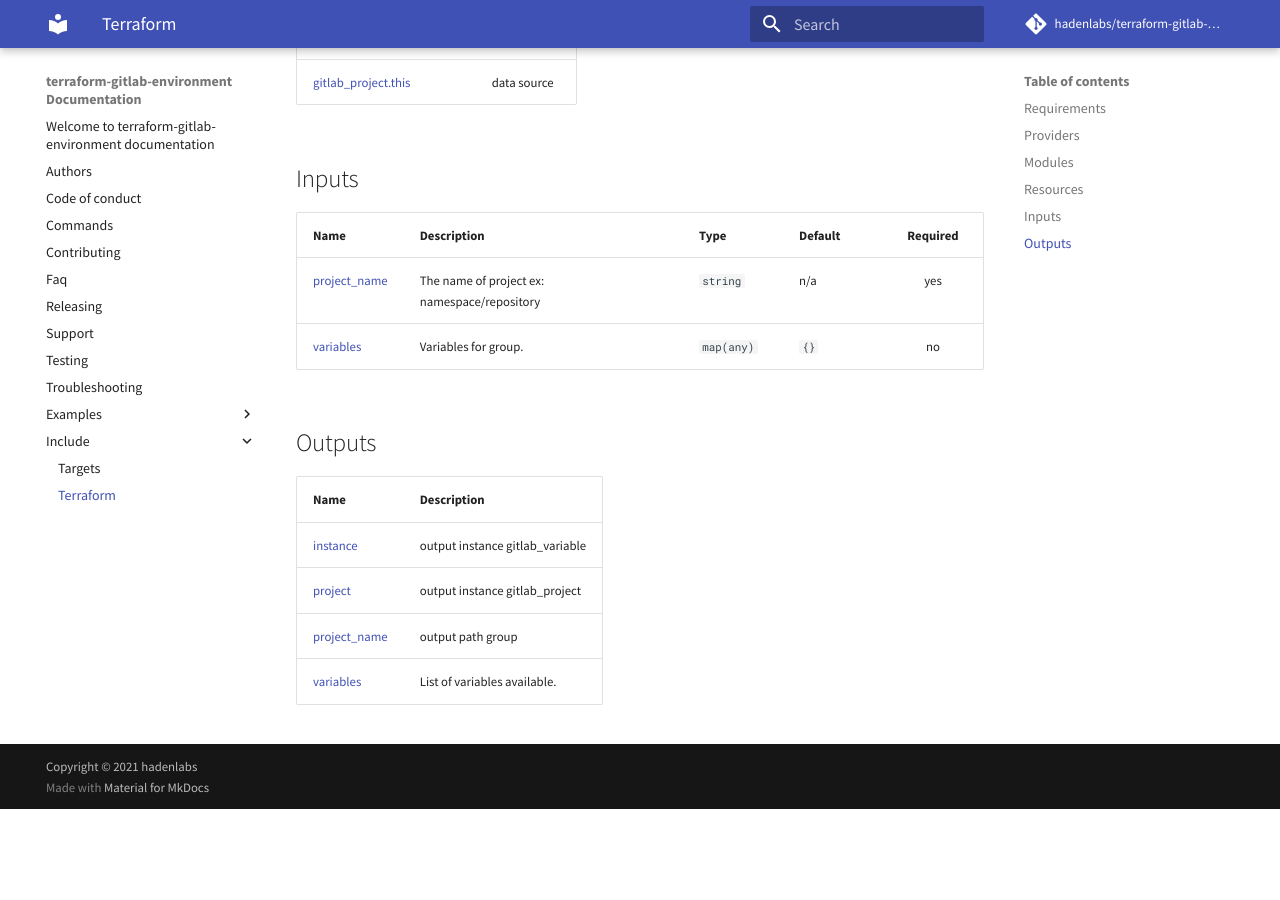
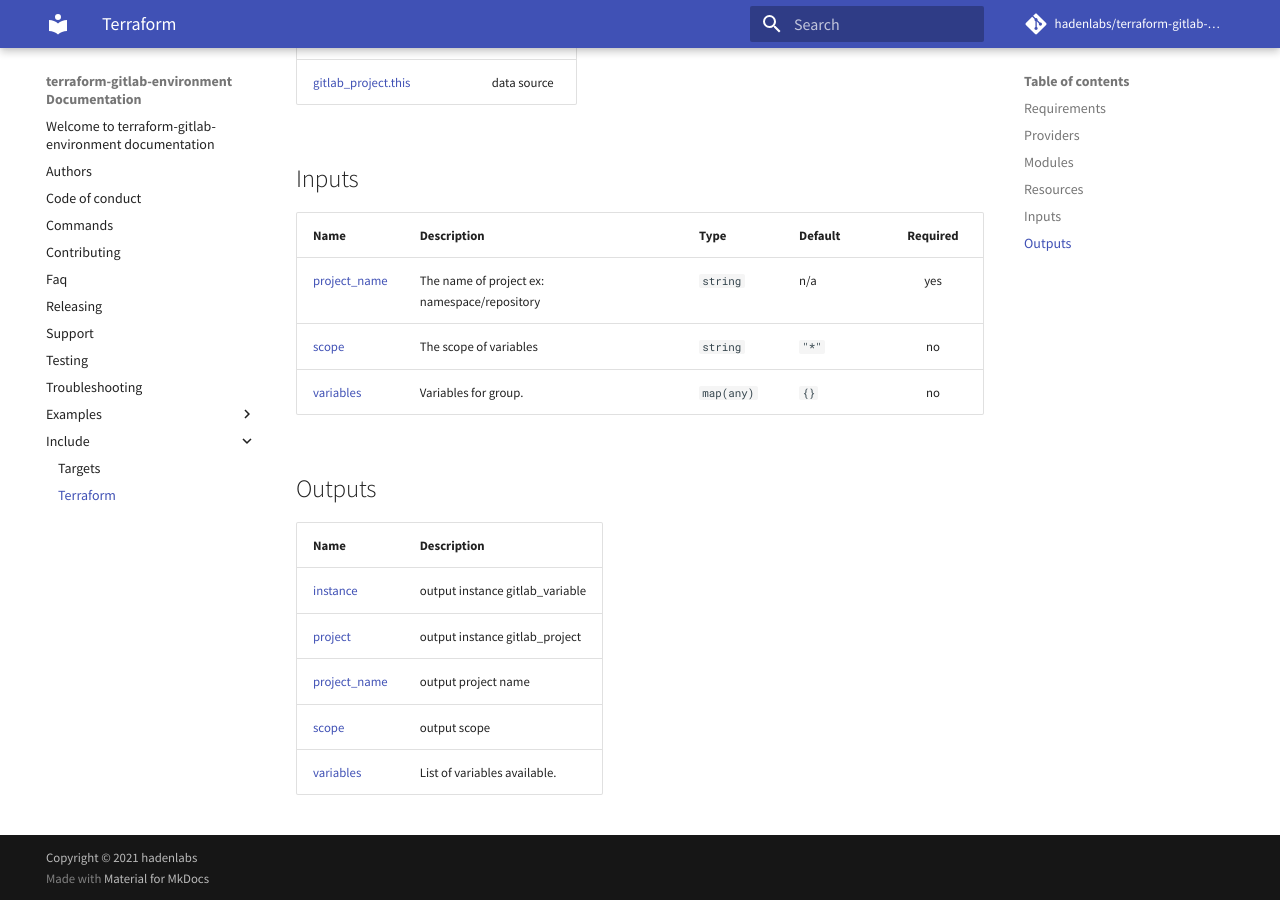
Before and after one commit to hadenlabs/terraform-gitlab-environment, an MkDocs documentation site: the page built from docs/include/terraform.md, in a window 1280 px wide and 900 px high, scrolled down 822 px. Built offline with MkDocs 1.6.1 and Material for MkDocs 9.7.7, drawn with Linux system fonts in a browser that asks for light colours; comment, search, counter and statistics services are not loaded; before the commit the page ends 1631 px from its top, so only the background shows below that.

Commit message:
chore: implement scope environment (#5)

```diff
--- a/docs/include/terraform.md
+++ b/docs/include/terraform.md
@@ -28,6 +28,7 @@ No modules.
 | Name | Description | Type | Default | Required |
 |------|-------------|------|---------|:--------:|
 | <a name="input_project_name"></a> [project\_name](#input\_project\_name) | The name of project ex: namespace/repository | `string` | n/a | yes |
+| <a name="input_scope"></a> [scope](#input\_scope) | The scope of variables | `string` | `"*"` | no |
 | <a name="input_variables"></a> [variables](#input\_variables) | Variables for group. | `map(any)` | `{}` | no |
 
 ## Outputs
@@ -36,6 +37,7 @@ No modules.
 |------|-------------|
 | <a name="output_instance"></a> [instance](#output\_instance) | output instance gitlab\_variable |
 | <a name="output_project"></a> [project](#output\_project) | output instance gitlab\_project |
-| <a name="output_project_name"></a> [project\_name](#output\_project\_name) | output path group |
+| <a name="output_project_name"></a> [project\_name](#output\_project\_name) | output project name |
+| <a name="output_scope"></a> [scope](#output\_scope) | output scope |
 | <a name="output_variables"></a> [variables](#output\_variables) | List of variables available. |
 <!-- END_TF_DOCS -->
```
Also changed, not shown: 3 other files.
